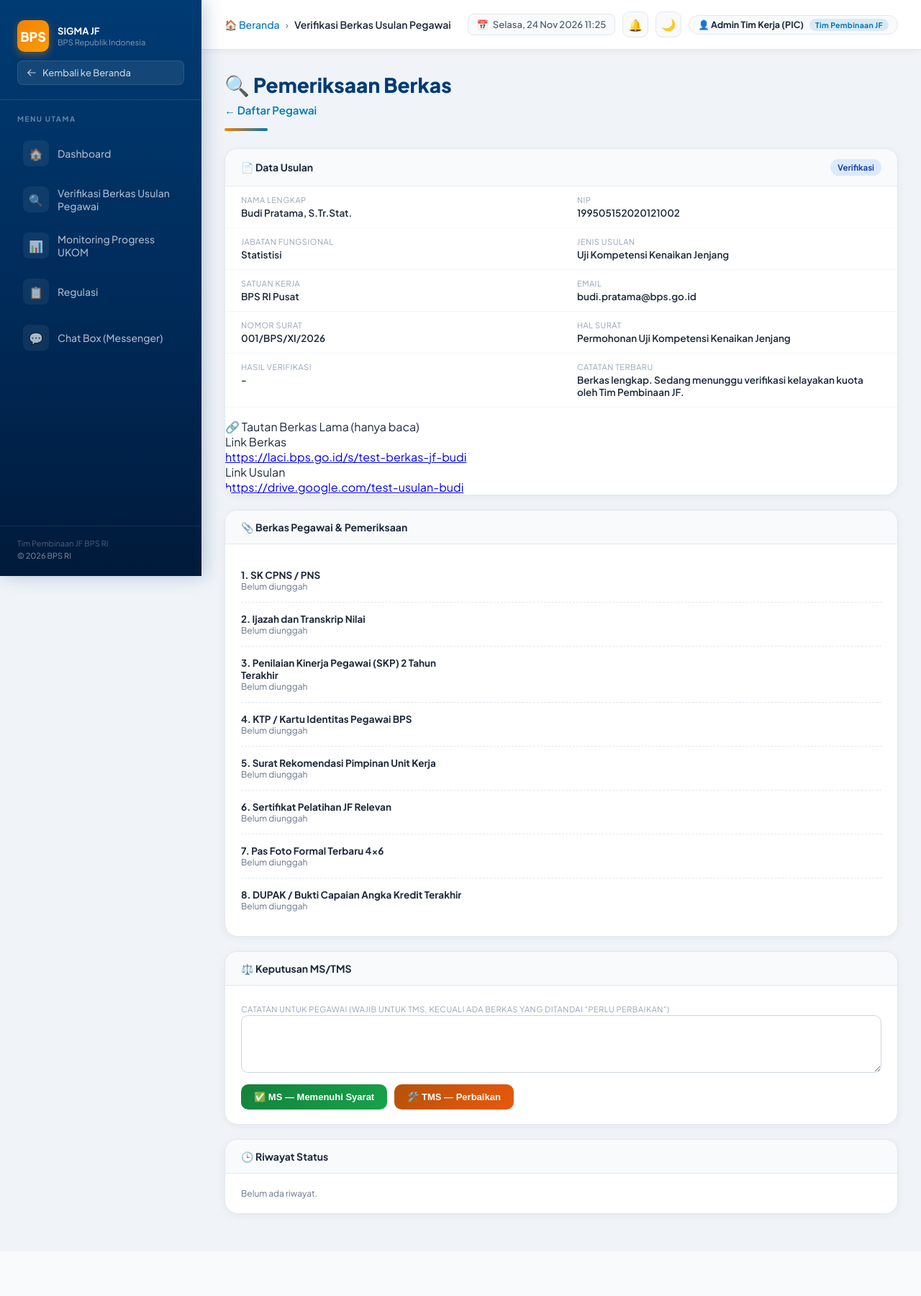
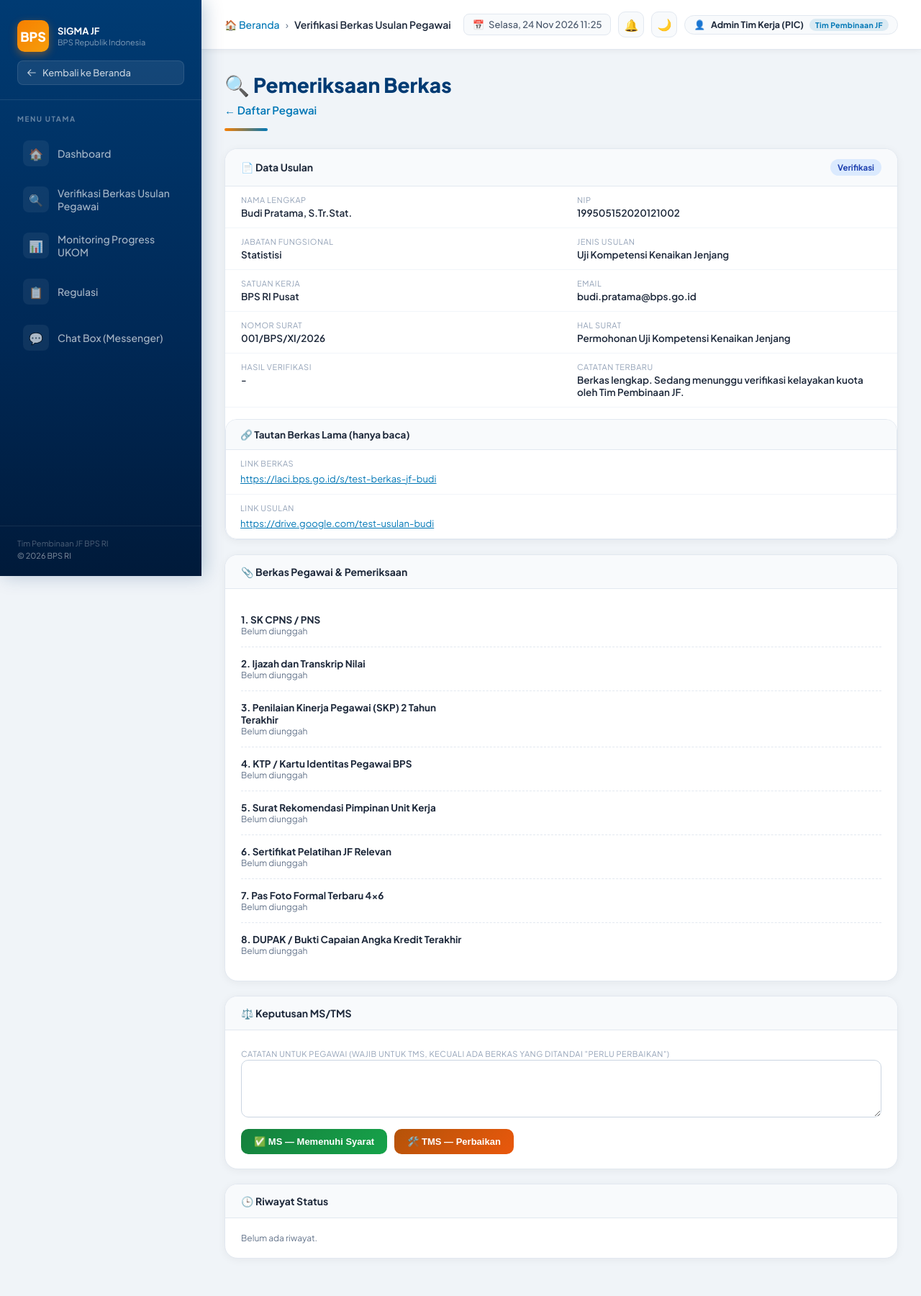
Before and after one commit to jazhardcore7/sijabfu, a Laravel app: page /verifikasi/1 in a window 1280 px wide. Shown: the whole page at 72% size. Before the commit the page ends 1691 px from the top, so only its background shows below. Run offline with Laravel 12, Linux system fonts and the light colour scheme; a user stored in the database is signed in; data comes from the database, SQL or seed files in the repository; data that the repository does not hold is empty.

Commit message:
fix: layout overflow and dark-mode contrast found in browser check
- .main-content gets min-width: 0 so wide content no longer widens the page;
  navbar hides the date (<=1024px) and the user name (<=640px, level badge
  stays); regulasi table scrolls inside its card; Tim Kerja contact grid and
  the pegawai progress card collapse to one column on phones
- New theme tokens --c-heading, --c-hero-bg, --c-card-muted-bg for both modes;
  all navy text colours use --c-heading; login and staff dashboard hero and the
  login card follow the theme; breadcrumb link readable in dark mode
- "Tautan Berkas Lama" box carries its own styles (styled on Verifikasi too)
- Pegawai dashboard panel shown above the landing hero
- LayoutRegressionTest covers each fix

Co-Authored-By: Claude Opus 5.5 <noreply@anthropic.com>

```diff
--- a/resources/views/admin/monitoring.blade.php
+++ b/resources/views/admin/monitoring.blade.php
@@ -448,7 +448,7 @@
         .control-panel-title {
             font-size: 13px;
             font-weight: 800;
-            color: var(--bps-dark);
+            color: var(--c-heading);
             display: flex;
             align-items: center;
             gap: 6px;
@@ -737,7 +737,7 @@
                         <div class="dossier-grid">
                             <div class="dossier-cell">
                                 <span class="dossier-label">Jabatan Fungsional</span>
-                                <span class="dossier-value" style="color: var(--bps-navy);">{{ $item->jabatan_fungsional }}</span>
+                                <span class="dossier-value" style="color: var(--c-heading);">{{ $item->jabatan_fungsional }}</span>
                             </div>
                             <div class="dossier-cell">
                                 <span class="dossier-label">Jenis Usulan</span>
--- a/resources/views/dashboard/_pegawai-panel.blade.php
+++ b/resources/views/dashboard/_pegawai-panel.blade.php
@@ -3,7 +3,7 @@
 @php $dashUsulan = $dashboard['usulan']; @endphp
 <section class="dash-wrap" data-section="dashboard-pegawai">
     <div class="dash-grid">
-        <div class="dash-card" style="grid-column: span 2; min-width: 0;" data-section="progres-usulan">
+        <div class="dash-card dash-span-2" data-section="progres-usulan">
             <div class="dash-card-title">📊 Progres Usulan Saya</div>
             @if($dashUsulan)
             <div class="dash-steps">
--- a/resources/views/dashboard/_styles.blade.php
+++ b/resources/views/dashboard/_styles.blade.php
@@ -30,6 +30,8 @@
     .dash-notif-item { padding: 8px 0; border-bottom: 1px dashed var(--c-border); font-size: 13px; }
     .dash-notif-item:last-child { border-bottom: none; }
     .dash-notif-item a { color: var(--c-text); text-decoration: none; font-weight: 700; }
+    .dash-span-2 { grid-column: span 2; min-width: 0; }
+    @media (max-width: 760px) { .dash-span-2 { grid-column: auto; } }
     @media (max-width: 640px) {
         .dash-wrap { padding: 16px; }
         .dash-steps { grid-template-columns: repeat(2, 1fr); }
--- a/resources/views/layouts/app.blade.php
+++ b/resources/views/layouts/app.blade.php
@@ -204,6 +204,8 @@
             display: flex;
             flex-direction: column;
             min-height: 100vh;
+            /* flex item: boleh menyempit di bawah lebar kontennya, agar halaman tidak melebar ke samping */
+            min-width: 0;
         }
 
         /* TOP HEADER BAR */
@@ -269,7 +271,7 @@
         .page-header-title {
             font-size: 28px;
             font-weight: 800;
-            color: var(--bps-dark);
+            color: var(--c-heading);
             line-height: 1.2;
             margin-bottom: 8px;
         }
@@ -409,6 +411,20 @@
             .mobile-menu-btn { display: flex; align-items: center; }
             .page-content { padding: 20px; }
             .top-header { padding: 12px 20px; }
+            .datetime-badge { display: none; }
+        }
+
+        /* Navbar di layar sempit: sembunyikan nama (badge tingkatan tetap), rapatkan jarak */
+        @media (max-width: 640px) {
+            .top-header { padding: 10px 12px; gap: 8px; }
+            .top-header > div:first-child { min-width: 0; gap: 10px !important; }
+            .top-header-breadcrumb { font-size: 12.5px; min-width: 0; overflow: hidden; white-space: nowrap; }
+            .top-header-breadcrumb > a { display: none; }
+            .top-header-breadcrumb > span:first-of-type { display: none; }
+            .navbar-actions { gap: 6px; flex-shrink: 0; }
+            .profile-btn { padding: 4px 8px; }
+            .profile-name { display: none; }
+            .page-content { padding: 14px; }
         }
 
         /* ANIMATIONS */
@@ -569,7 +585,7 @@
                     <!-- Profil dengan tingkatan user -->
                     <details class="nav-dropdown" data-layout="profile-menu">
                         <summary class="profile-btn">
-                            👤 {{ $authUser->name }}
+                            👤 <span class="profile-name">{{ $authUser->name }}</span>
                             <span class="level-badge" data-level="{{ $authUser->role }}">{{ $authUser->levelLabel() }}</span>
                         </summary>
                         <div class="nav-dropdown-panel">
--- a/resources/views/modules/alur-layanan.blade.php
+++ b/resources/views/modules/alur-layanan.blade.php
@@ -86,7 +86,7 @@
     .step-card-title {
         font-size: 18px;
         font-weight: 700;
-        color: var(--bps-dark);
+        color: var(--c-heading);
     }
 
     .step-card-tag {
@@ -100,7 +100,7 @@
         letter-spacing: 0.5px;
     }
 
-    .tag-blue   { background: rgba(0,59,115,0.08);  color: var(--bps-dark); }
+    .tag-blue   { background: rgba(0,59,115,0.08);  color: var(--c-heading); }
     .tag-indigo { background: rgba(79,70,229,0.08); color: #4F46E5; }
     .tag-orange { background: rgba(247,127,0,0.1);  color: var(--bps-orange); }
     .tag-teal   { background: rgba(13,148,136,0.08); color: #0D9488; }
@@ -254,7 +254,7 @@
     <div style="display: flex; gap: 16px; align-items: flex-start;">
         <span style="font-size: 24px; flex-shrink:0;">ℹ️</span>
         <div>
-            <div style="font-weight: 700; color: var(--bps-dark); margin-bottom: 8px; font-size: 15px;">Informasi Penting</div>
+            <div style="font-weight: 700; color: var(--c-heading); margin-bottom: 8px; font-size: 15px;">Informasi Penting</div>
             <div style="font-size: 14px; color: var(--c-text-2); line-height: 1.7;">
                 Seluruh proses pengusulan jabatan fungsional wajib dilakukan melalui unit kerja masing-masing dan dikoordinasikan dengan
                 Tim Kerja Pembinaan JF BPS RI Pusat. Untuk pertanyaan lebih lanjut, silakan hubungi tim kami melalui halaman
--- a/resources/views/modules/form-usulan.blade.php
+++ b/resources/views/modules/form-usulan.blade.php
@@ -227,7 +227,7 @@
         display: flex; align-items: center; justify-content: center;
         font-size: 16px;
     }
-    .fu-card-header-title { font-size: 14.5px; font-weight: 700; color: var(--bps-dark); }
+    .fu-card-header-title { font-size: 14.5px; font-weight: 700; color: var(--c-heading); }
     .fu-card-header-subtitle { font-size: 12px; color: var(--c-text-muted); }
     .fu-card-body { padding: 24px; }
 
--- a/resources/views/modules/partials/legacy-links.blade.php
+++ b/resources/views/modules/partials/legacy-links.blade.php
@@ -1,24 +1,35 @@
 {{-- FR-PU-7: tautan lama (link_berkas, link_usulan) hanya tampil read-only bila skemanya http/https. --}}
+{{-- Gaya disertakan di partial ini agar tampil sama di halaman Pegawai maupun Verifikasi. --}}
+@once
+@push('styles')
+<style>
+    .legacy-card { background: var(--c-surface); border: 1px solid var(--c-border); border-radius: 16px; overflow: hidden; margin-top: 16px; }
+    .legacy-card-header { background: var(--c-surface-2); border-bottom: 1px solid var(--c-border); padding: 12px 20px; font-size: 13.5px; font-weight: 700; color: var(--c-text); }
+    .legacy-card-row { padding: 12px 20px; border-bottom: 1px solid var(--c-border-soft); }
+    .legacy-card-row:last-child { border-bottom: none; }
+    .legacy-card-label { font-size: 11px; color: var(--c-text-faint); text-transform: uppercase; letter-spacing: 0.5px; margin-bottom: 3px; }
+    .legacy-card-link { font-size: 13px; color: var(--bps-mid); word-break: break-all; }
+</style>
+@endpush
+@endonce
 @php
     $legacyBerkas = \App\Models\FormUsulan::safeUrl($usulan->link_berkas);
     $legacyUsulan = \App\Models\FormUsulan::safeUrl($usulan->link_usulan);
 @endphp
 @if($legacyBerkas || $legacyUsulan)
-<div class="pb-detail-card" data-section="legacy-links" style="margin-top:16px;">
-    <div class="pb-detail-header">🔗 Tautan Berkas Lama (hanya baca)</div>
-    <div class="pb-detail-grid">
-        @if($legacyBerkas)
-        <div class="pb-detail-row" style="grid-column: 1 / -1;">
-            <div class="pb-detail-label">Link Berkas</div>
-            <a href="{{ $legacyBerkas }}" target="_blank" rel="noopener noreferrer" class="pb-detail-link">{{ $legacyBerkas }}</a>
-        </div>
-        @endif
-        @if($legacyUsulan)
-        <div class="pb-detail-row" style="grid-column: 1 / -1;">
-            <div class="pb-detail-label">Link Usulan</div>
-            <a href="{{ $legacyUsulan }}" target="_blank" rel="noopener noreferrer" class="pb-detail-link">{{ $legacyUsulan }}</a>
-        </div>
-        @endif
+<div class="legacy-card" data-section="legacy-links">
+    <div class="legacy-card-header">🔗 Tautan Berkas Lama (hanya baca)</div>
+    @if($legacyBerkas)
+    <div class="legacy-card-row">
+        <div class="legacy-card-label">Link Berkas</div>
+        <a href="{{ $legacyBerkas }}" target="_blank" rel="noopener noreferrer" class="legacy-card-link">{{ $legacyBerkas }}</a>
     </div>
+    @endif
+    @if($legacyUsulan)
+    <div class="legacy-card-row">
+        <div class="legacy-card-label">Link Usulan</div>
+        <a href="{{ $legacyUsulan }}" target="_blank" rel="noopener noreferrer" class="legacy-card-link">{{ $legacyUsulan }}</a>
+    </div>
+    @endif
 </div>
 @endif
--- a/resources/views/modules/progress-berkas.blade.php
+++ b/resources/views/modules/progress-berkas.blade.php
@@ -474,7 +474,7 @@
 <div class="pb-help animate-fade-in" style="margin-top:24px;">
     <span style="font-size:22px; flex-shrink:0;">💬</span>
     <div>
-        <div style="font-weight:700; color:var(--bps-dark); margin-bottom:6px; font-size:14px;">Ada pertanyaan?</div>
+        <div style="font-weight:700; color:var(--c-heading); margin-bottom:6px; font-size:14px;">Ada pertanyaan?</div>
         <div style="font-size:13.5px; color:var(--c-text-2); line-height:1.7;">
             Jika ada pertanyaan terkait status usulan Anda, silakan hubungi Tim Kerja Pembinaan JF melalui halaman
             <a href="{{ route('tim-kerja') }}">Tim Kerja</a>.
--- a/resources/views/partials/theme.blade.php
+++ b/resources/views/partials/theme.blade.php
@@ -31,6 +31,10 @@
         --c-text-2: #475569;
         --c-text-muted: #64748B;
         --c-text-faint: #94A3B8;
+        /* judul/teks aksen biru tua, kartu hero terang, kartu login */
+        --c-heading: #003B73;
+        --c-hero-bg: linear-gradient(135deg, #E0F2FE 0%, #EFF6FF 55%, #DBEAFE 100%);
+        --c-card-muted-bg: linear-gradient(145deg, #E2E8F0 0%, #CBD5E1 100%);
     }
 
     [data-theme="dark"] {
@@ -46,6 +50,9 @@
         --c-text-2: #CBD5E1;
         --c-text-muted: #94A3B8;
         --c-text-faint: #7C8BA5;
+        --c-heading: #93C5FD;
+        --c-hero-bg: linear-gradient(135deg, #0F1E36 0%, #132846 55%, #16305A 100%);
+        --c-card-muted-bg: linear-gradient(145deg, #1C2944 0%, #26354F 100%);
     }
 
     .theme-toggle {
@@ -62,6 +69,8 @@
         font-size: 16px;
     }
 
+    [data-theme="dark"] .top-header-breadcrumb a { color: var(--c-heading); }
+
     .theme-toggle .icon-dark { display: none; }
     [data-theme="dark"] .theme-toggle .icon-light { display: none; }
     [data-theme="dark"] .theme-toggle .icon-dark { display: inline; }
```
Also changed, not shown: resources/views/admin/dashboard.blade.php (+4 -4 lines), resources/views/auth/login.blade.php (+4 -4 lines), resources/views/landing.blade.php (+6 -6 lines), resources/views/modules/regulasi.blade.php (+6 -3 lines), resources/views/modules/tim-kerja.blade.php (+6 -4 lines), tests/Feature/Phase9/LayoutRegressionTest.php (added, +86 -0 lines).
